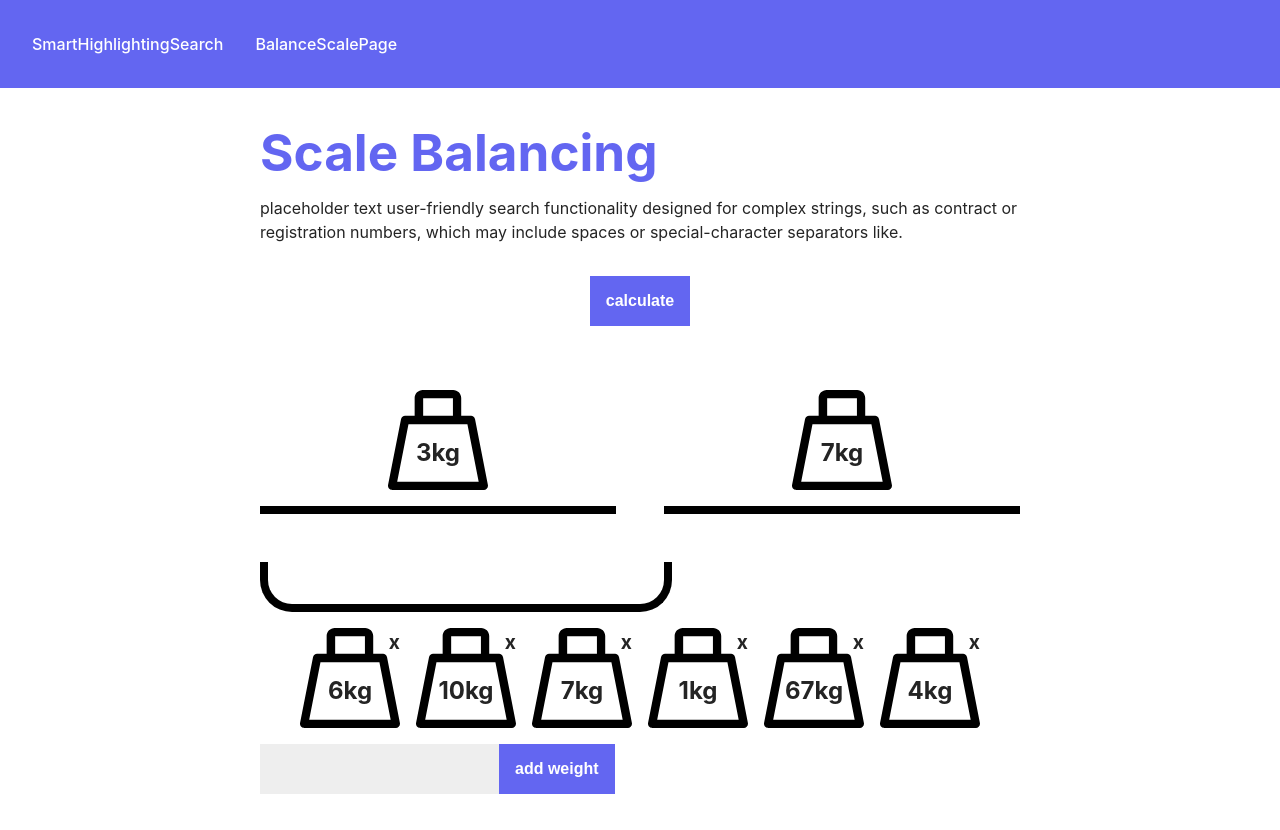
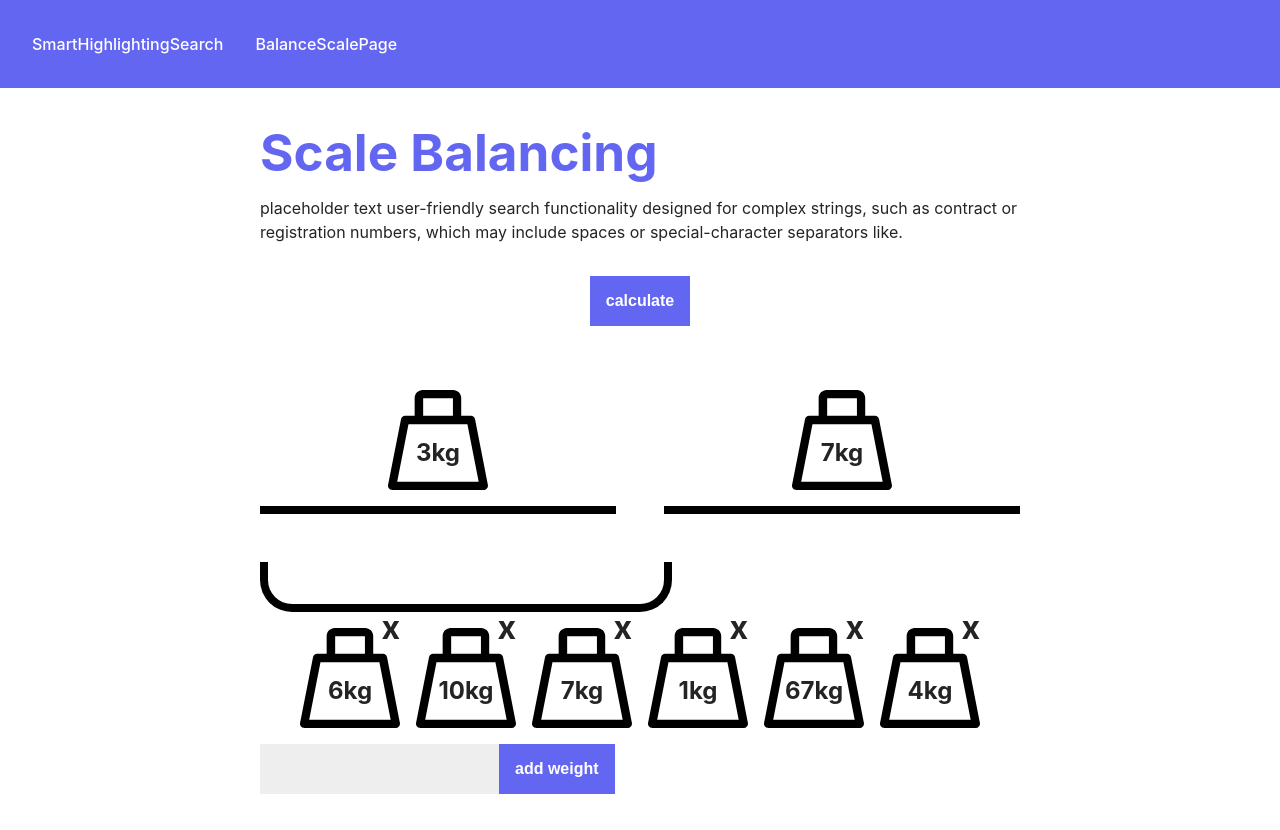
Before and after one commit to oy-gen/code-some-collection, a React (Vite) app: page /balance-scale in a window 1280 px wide. Built offline with nearby package versions, Linux system fonts and the light colour scheme.

Commit message:
[ED-2] make weight component independent

```diff
--- a/src/01-presentation/pages/balance-scale/components/Weight.tsx
+++ b/src/01-presentation/pages/balance-scale/components/Weight.tsx
@@ -1,40 +1,75 @@
-import React from "react";
+import React, { useState } from "react";
 import styled from "styled-components";
-import {
-  selectBalanceScale,
-  useStore,
-} from "../../../../03-data/store/useStore.ts";
 
 type Props = {
-  weight: number;
+  weight: number | null;
   showRemove?: boolean;
+  onAddWeight?: (weight: number) => void;
+  onRemoveWeight?: (weight: number) => void;
+  onError?: (message: string) => void;
 };
-export const Weight: React.FC<Props> = ({ weight, showRemove = false }) => {
-  const { removeWeightFromStock } = useStore(selectBalanceScale);
+export const Weight: React.FC<Props> = ({
+  weight,
+  showRemove = false,
+  onRemoveWeight = () => {},
+  onAddWeight = () => {},
+  onError = () => {},
+}) => {
+  const [newWeight, setNewWeight] = useState<string>("");
 
-  function handleRemove(): void {
-    removeWeightFromStock(weight);
-  }
+  const handleAddWeight = (): void => {
+    const cleanedWeightString: string = newWeight.replace(/[^0-9.]/g, "");
+    const weight: number = Number(cleanedWeightString);
+
+    if (isNaN(weight) || weight <= 0) {
+      onError("Please enter a valid weight");
+      return;
+    }
+    onAddWeight(weight);
+  };
+
+  const handleKeyDown = (
+    event: React.KeyboardEvent<HTMLInputElement>,
+  ): void => {
+    if (event.key === "Enter") {
+      handleAddWeight();
+    }
+  };
+
+  const handleRemoveWeight = (): void => {
+    if (weight !== null) {
+      onRemoveWeight(weight);
+    }
+  };
 
   return (
-    <>
-      <StyledWeight>
-        {showRemove && (
-          <TrashIcon onClick={handleRemove} title="Remove weight">
-            x
-          </TrashIcon>
-        )}
-        {weight}kg
-      </StyledWeight>
-    </>
+    <WeightIcon>
+      {showRemove && (
+        <WeightDeleteIcon onClick={handleRemoveWeight}>x</WeightDeleteIcon>
+      )}
+
+      {weight === null ? (
+        <WeightInput
+          value={newWeight}
+          autoFocus
+          onChange={(event) => setNewWeight(event.target.value)}
+          onBlur={handleAddWeight}
+          onKeyDown={handleKeyDown}
+        />
+      ) : (
+        `${weight}`
+      )}
+      <span>kg</span>
+    </WeightIcon>
   );
 };
 
-const TrashIcon = styled.div`
+const WeightDeleteIcon = styled.div`
   position: absolute;
   top: 0;
   right: 0;
-  font-size: 1.2rem;
+  font-size: 2rem;
+  line-height: 0;
   cursor: pointer;
 
   &:hover {
@@ -42,7 +77,7 @@ const TrashIcon = styled.div`
   }
 `;
 
-const StyledWeight = styled.div`
+const WeightIcon = styled.div`
   position: relative;
   width: 100px;
   height: 100px;
@@ -51,7 +86,21 @@ const StyledWeight = styled.div`
   text-align: center;
   padding-top: 45px;
   background-image: url("../../../../../public/weight.svg");
-  background-size: contain;
-  background-repeat: no-repeat;
   background-position: center;
 `;
+
+const WeightInput = styled.input<{ value: string }>`
+  display: inline-block;
+  width: ${(props) => Math.max(props.value.length, 2)}ch;
+  border: unset;
+  font-size: 1.5rem;
+  font-weight: bolder;
+  text-align: center;
+  outline: 4px solid var(--accent-background-color);
+  border-radius: 3px;
+
+  &:focus {
+    outline: 4px solid var(--accent-background-color);
+    border-radius: 3px;
+  }
+`;
```
